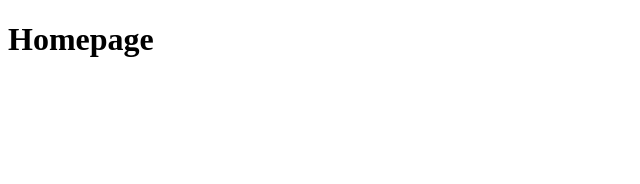
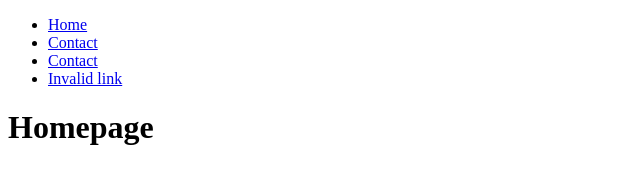
Before and after one commit to husky93/node-informational, a plain HTML site: page index.html in a window 1280 px wide. Shown: the whole page, without its empty margins (0-640 px from the left). Drawn offline with Linux system fonts and the light colour scheme.

Commit message:
Initialize server

```diff
--- a/index.html
+++ b/index.html
@@ -7,6 +7,34 @@
   <title>Homepage</title>
 </head>
 <body>
-  <main><h1>Homepage</h1></main>
+  <main>
+    <header>
+      <nav>
+        <ul>
+          <li>
+            <a href="/">
+              Home
+            </a>
+          </li>
+          <li>
+            <a href="/contact">
+              Contact
+            </a>
+          </li>
+          <li>
+            <a href="/about">
+              Contact
+            </a>
+          </li>
+          <li>
+            <a href="/not-a-valid-link">
+              Invalid link
+            </a>
+          </li>
+        </ul>
+      </nav>
+    </header>
+    <h1>Homepage</h1>
+  </main>
 </body>
 </html>
```
Also changed, not shown: 404.html (+26 -0 lines), about.html (+26 -0 lines), contact-me.html (+26 -0 lines), index.js (+11 -0 lines).
